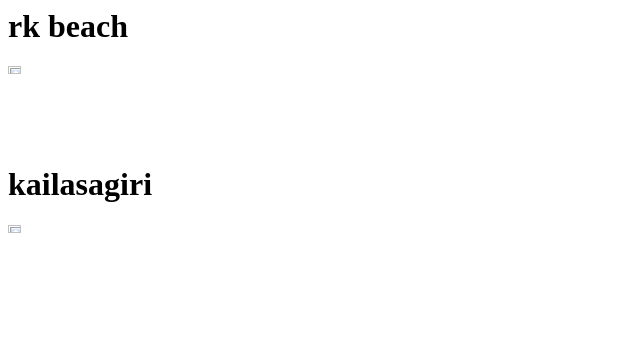
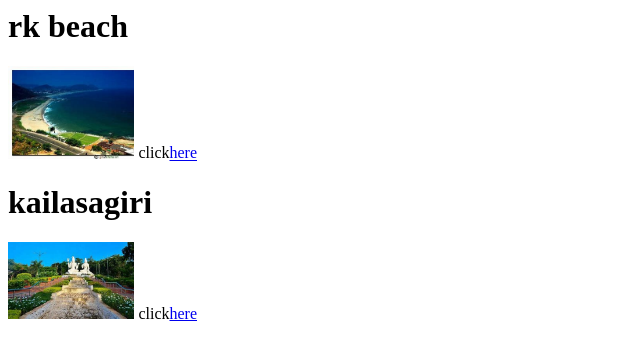
Before and after one commit to sranayjami/sranay, a plain HTML site: page tourist.html in a window 1280 px wide. Shown: the whole page, without its empty margins (0-640 px from the left). Drawn offline with Linux system fonts and the light colour scheme.

Commit message:
Update tourist.html
dguy

```diff
--- a/tourist.html
+++ b/tourist.html
@@ -5,9 +5,10 @@
 
 	<body>
 		<h1>rk beach</h1>
-		<img width="10%" src=.jpg>
-
+		<img width="10%" src=rkb.jpg>
+    		click<a href=https://en.wikipedia.org/wiki/RK_Beach>here</a>
     	<h1>kailasagiri</h1>
-		<img width="10%" src=.jpg>
+		<img width="10%" src=kai.jpg>
+		click<a href=https://en.wikipedia.org/wiki/Kailasagiri>here</a>
 	</body>
 </html>
```
